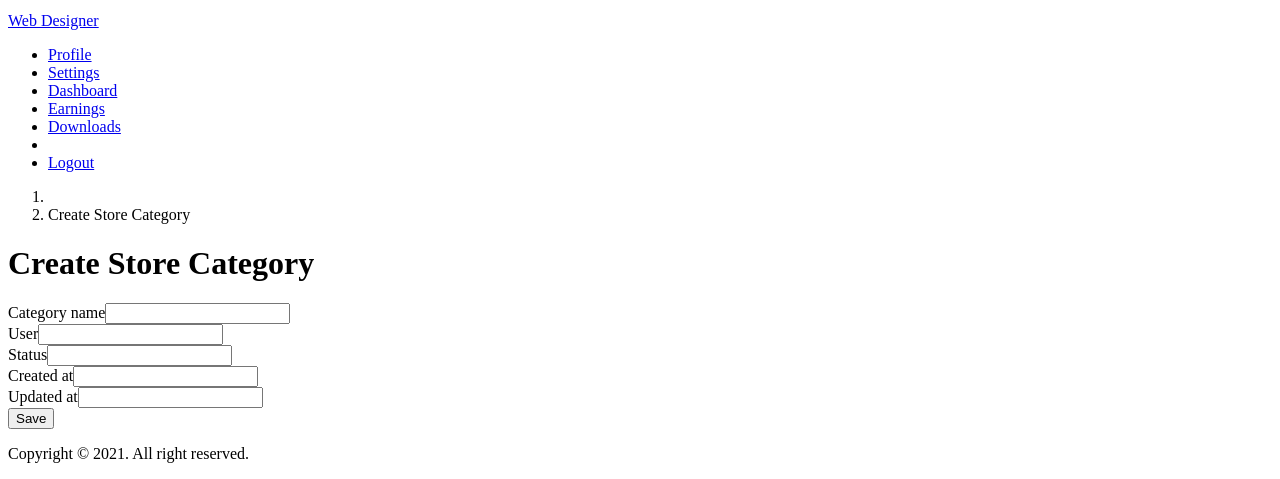
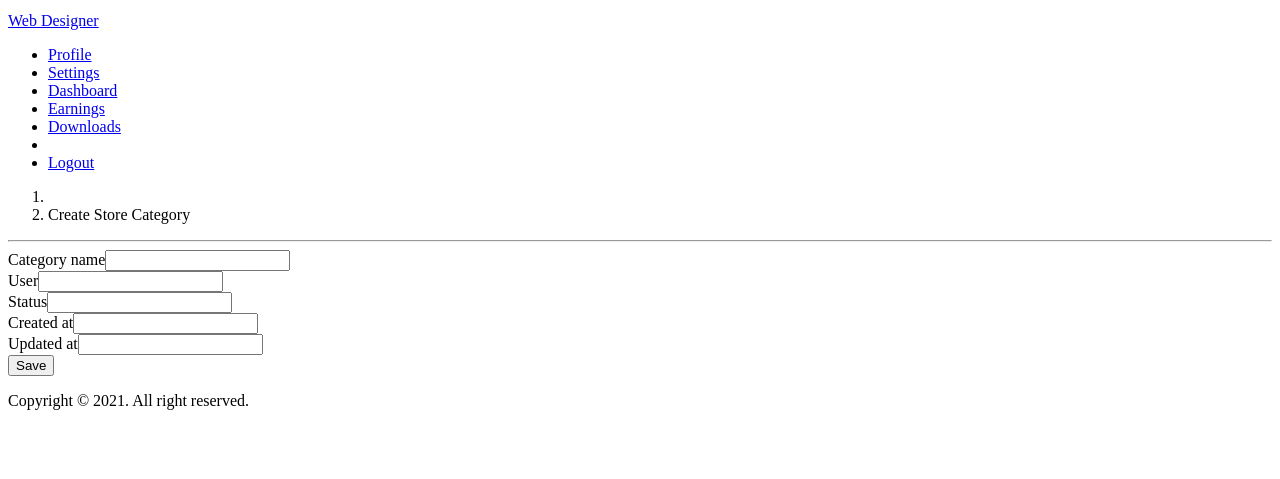
Before and after one commit to DevParmar2101/local-mart, a Yii app: template backend/views/store-category/create.php in a window 1280 px wide. Shown: the part 345-824 px from the top of the page. After the commit the page ends 755 px from the top, so only its background shows below. Run offline with PHP 8.4 and a stand-in for Yii, Linux system fonts and the light colour scheme; the template is opened without the code that fills it, so the values that code supplies are empty; form fields are guessed from the names that the template uses; some libraries are stand-ins or nearby versions.

Commit message:
-new code added in create and update page

```diff
--- a/backend/views/store-category/create.php
+++ b/backend/views/store-category/create.php
@@ -9,12 +9,11 @@
 $this->params['breadcrumbs'][] = ['label' => 'Store Categories', 'url' => ['index']];
 $this->params['breadcrumbs'][] = $this->title;
 ?>
-<div class="store-category-create">
-
-    <h1><?= Html::encode($this->title) ?></h1>
-
+<div class="row">
+    <div class="col-xl-12 col-lg-12 col-md-12 col-sm-12 col-xs-12 mx-auto">
+        <hr/>
     <?= $this->render('_form', [
         'model' => $model,
     ]) ?>
-
+    </div>
 </div>
```
Also changed, not shown: backend/views/store-category/update.php (+4 -5 lines).
